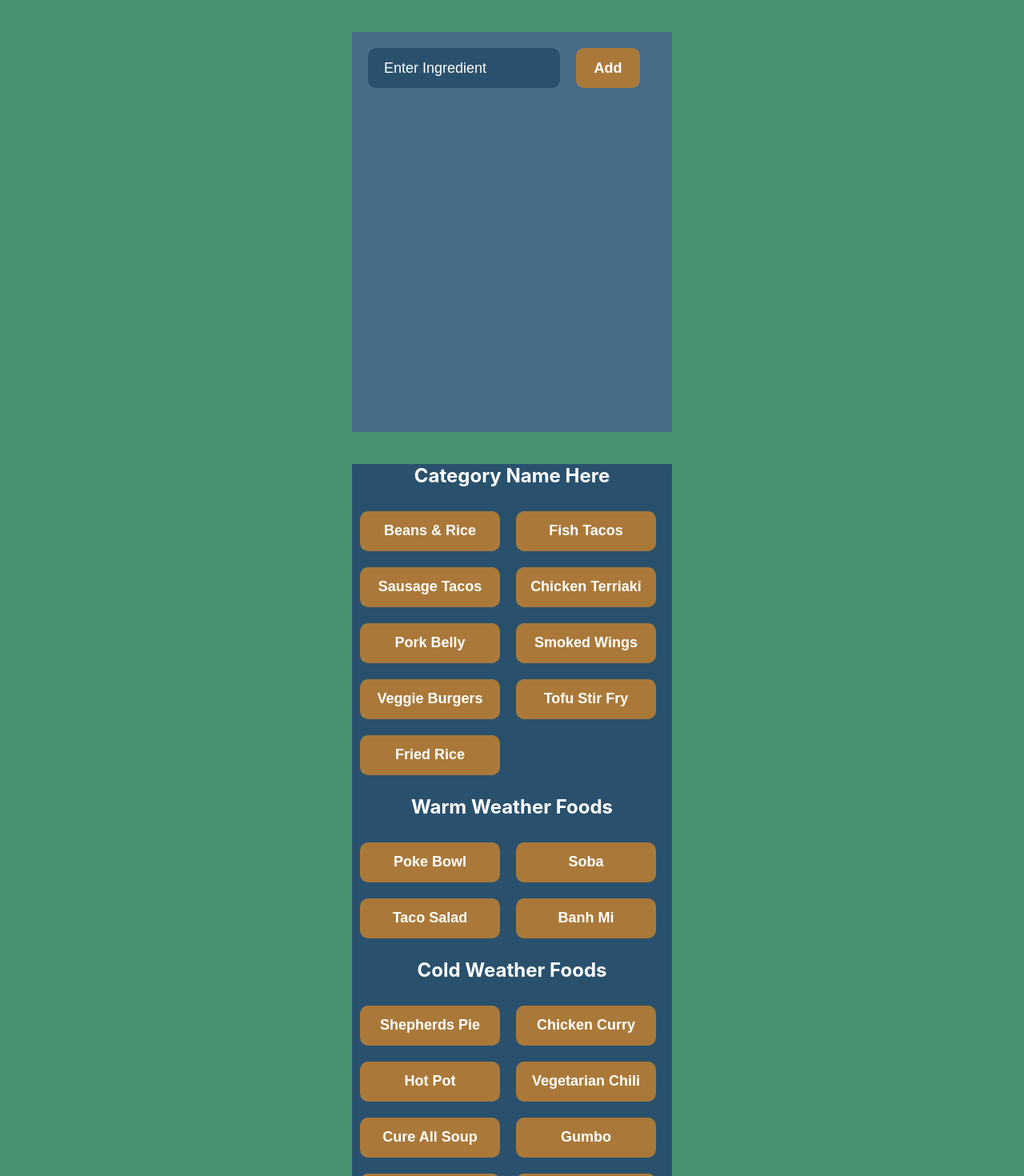
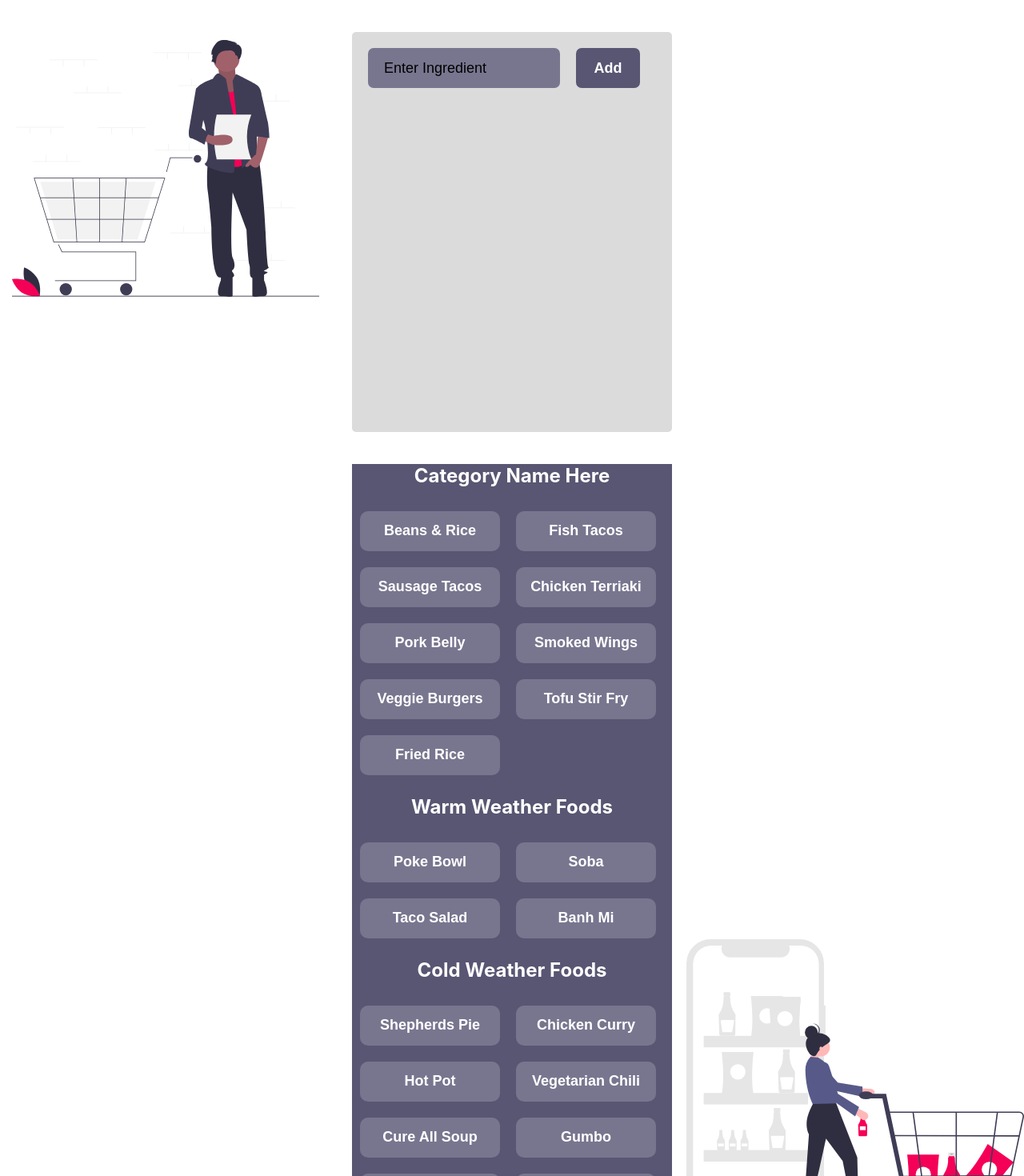
Before and after one commit to grace-in-wonderland/grocerylist, a React (Create React App) app: page / in a window 1280 px wide. Shown: the top 1470 px of the page at 80% size. Built offline with nearby package versions, Linux system fonts and the light colour scheme.

Commit message:
color change and graphics

```diff
--- a/src/App.css
+++ b/src/App.css
@@ -1,38 +1,44 @@
-body {
-  background-color: #499371;
+.AppWrapper {
+  background-image: url("empty_cart_red.svg");
+  background-repeat: no-repeat;
+  background-color: white;
+  background-position: 15px 10px;
+  background-size: 30%;
+  min-height: ;
 }
 
 .App {
-  background-color: #486D88;
+  background-color: #DBDBDB;
   min-height: 500px;
   width: 400px;
   margin: 40px auto;
+  border-radius: 5px;
 }
 
 #add-ingredient-form input {
-  background-color: #29516D;
+  background-color: #78768F;
   border: 0;
   width: 200px;
   height: 50px;
   padding: 0 20px;
   margin: 20px;
   font-size: 18px;
-  border-radius: 10px;
-  color: white;
+  border-radius: 7px;
+  color: black;
 }
 
 #add-ingredient-form input::placeholder {
-  color: white;
+  color: black;
 }
 
 #add-ingredient-form button {
-  background-color: #AA7939;
+  background-color: #585672;
   height: 50px;
   width: 80px;
   color: white;
   font-size: 18px;
   font-weight: bolder;
-  border-radius: 10px;
+  border-radius: 7px;
   border: 0;
   cursor: pointer;
 }
--- a/src/App.js
+++ b/src/App.js
@@ -59,6 +59,7 @@ class App extends React.Component {
   render() {
     return (
     <div>
+      <div className="AppWrapper">
         <div className="App">
           <header>
             <form id="add-ingredient-form" onSubmit={this.addItem}>
@@ -68,7 +69,10 @@ class App extends React.Component {
           </header>
           <ListItems items={this.state.items} deleteItem={this.deleteItem}/>
         </div>
+      </div>
+      <div className="QuickAddWrapper">
         <div className="QuickAdd"> <QuickAdd addItemsFunction={this.addItems}/></div>
+      </div>
     </div>
     );
   }
--- a/src/components/ListItems.css
+++ b/src/components/ListItems.css
@@ -2,7 +2,7 @@
   color: black;
   height: 50px;
   width: 300px;
-  background-color: #A2B8C8;
+  background-color: #F50057;
   margin: 20px auto;
   border-radius: 5px;
 }
--- a/src/components/QuickAdd.css
+++ b/src/components/QuickAdd.css
@@ -1,11 +1,11 @@
 .QuickAdd {
-  background-color: #29516D;
+  background-color: #585672;
   width: 400px;
   margin: 40px auto;
 }
 
 .QuickAdd button {
-  background-color: #AA7939;
+  background-color: #78768F;
   height: 50px;
   width: 175px;
   color: white;
@@ -22,3 +22,11 @@
   color: white;
   margin-top: 15px;
 }
+
+.QuickAddWrapper {
+  background-image: url("full_cart_red.svg");
+  background-repeat: no-repeat;
+  background-color: white;
+  background-position: bottom right;
+  background-size: 33%;
+}
```
Also changed, not shown: src/components/full_cart_red.svg (added), src/empty_cart_red.svg (added). Lines whose indentation alone changed are shown as unchanged.
